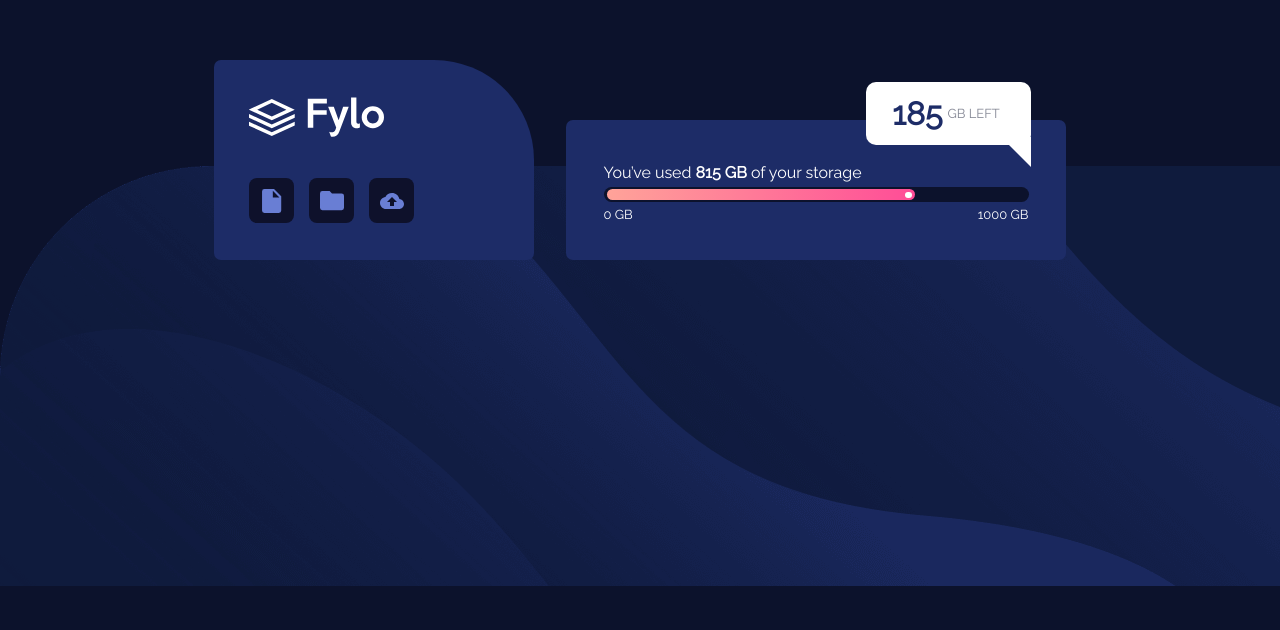
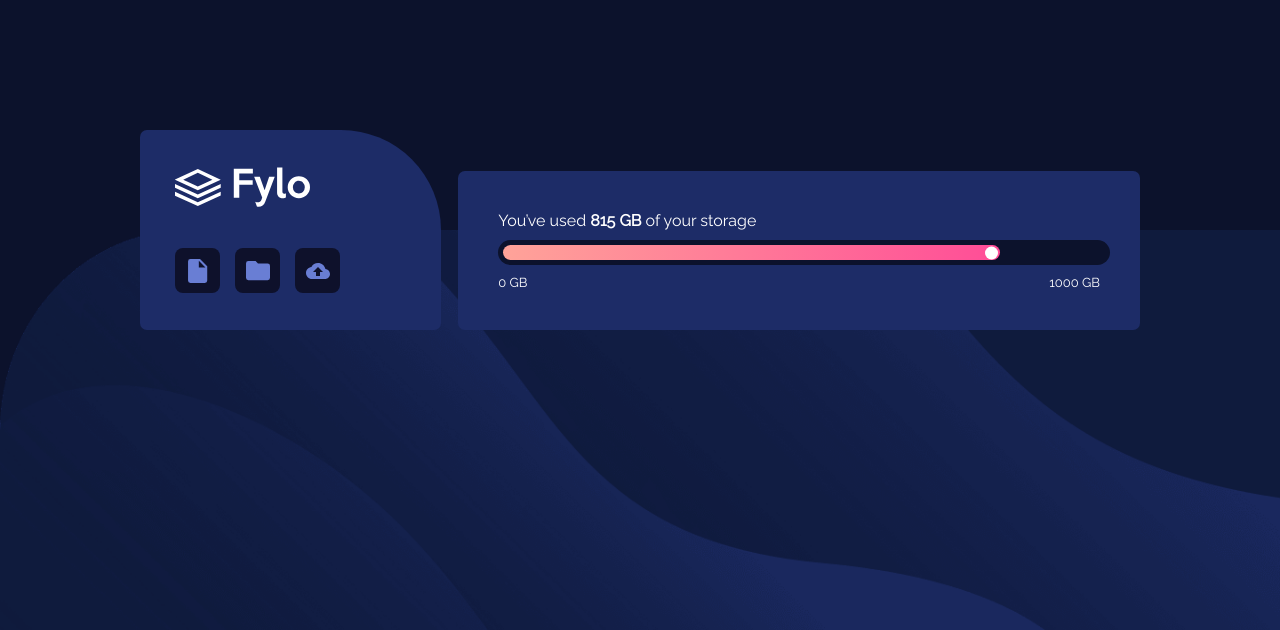
Before and after one commit to amitkle1/Ex-Fylo, a plain HTML site: page index.html in a window 1280 px wide. Shown: the part 170-800 px from the top of the page. Drawn offline with Linux system fonts and the light colour scheme.

Commit message:
Code review by Oz

```diff
--- a/style.css
+++ b/style.css
@@ -3,22 +3,29 @@
     padding: 0;
 }
 
-body {
+html {
+    height: 100%;
     background: url(./assets/bg-desktop.png) hsl(229, 57%, 11%);
     background-repeat: no-repeat;
-    background-position: 0 140%;
+    background-position: bottom;
+    background-size: 100% 50%;
+}
 
+body {
     color: #fff;
     font-family: 'Raleway', sans-serif;
     font-size: medium;
+    height: 100%;
+
+    display: flex;
+    align-items: center;
+    justify-content: center;
 }
 
 .container {
-    width: 80%;
-    margin: 230px auto;
-
+    width: 1000px;
     display: flex;
-    justify-content: center;
+    justify-content: space-between;
     align-items: flex-end;
 }
 
@@ -27,23 +34,20 @@ body {
 }
 
 .box_left {
-    margin-right: 32px;
     border-radius: 7px 100px 7px 7px;
     height: 200px;
-    width: 320px;
+    flex: .3;
+    padding-left: 35px;
 
     display: flex;
     flex-direction: column;
     justify-content: space-evenly;
 }
 
-.box_left > .element {
-    margin-left: 35px;
-}
-
 .icons_line {
     display: flex;
     justify-content: flex-start;
+
 }
 
 .icons_line > .icon {
@@ -60,20 +64,14 @@ body {
 
 .box_right {
     border-radius: 7px;
-    height: 140px;
-    width: 500px;
-
-    display: flex;
-    flex-direction: column;
-    justify-content: center;
-    align-items: center;
-
+    padding: 40px;
+    flex: .68;
     position: relative;
 }
 
-.box_right > .element {
-    width: 85%;
-    margin-top: 5px;
+.box_right:hover .tooltip {
+    opacity: 1;
+    transform: translateY(-17px);
 }
 
 .progress_bar {
@@ -81,30 +79,33 @@ body {
     height: 15px;
     border-radius: 50px;
     background-color: hsl(229, 57%, 11%);
+    margin: 10px 0;
+    padding: 5px;
 
+    overflow: hidden;
     display: flex;
     align-items: center;
 }
 
 .progress_value {
-    width: 70%;
+    position: relative;
+    width: 80%;
     padding: 1.3%;
-    margin-left: 0.8%;
     border-radius: 50px;
     background-image: linear-gradient(to right, hsl(6, 100%, 80%), hsl(335, 100%, 65%));
-
-    position: relative;
+    transition: width 1s .2s ease-in-out;
 }
 
-.point {
-    width: 0.3%;
-    padding: 1%;
+.progress_value::after {
+    content: '';
+    position: absolute;
+    top: 50%;
+    right: 2px;
+    transform: translateY(-50%);
+    width: 13px;
+    height: 13px;
     border-radius: 50px;
     background-color: #fff;
-
-    top: 30%;
-    right: 1%;
-    position: absolute;
 }
 
 .numbers_line {
@@ -118,6 +119,7 @@ body {
     height: 45%;
     background-color: #fff;
     border-radius: 10px;
+    opacity: 0;
 
     top: -27%;
     right: 7%;
@@ -126,6 +128,8 @@ body {
     display: flex;
     justify-content: center;
     align-items: center;
+
+    transition: all .3s .2s ease-out;
 }
 
 .tooltip > h1 {
@@ -143,10 +147,31 @@ body {
     width: 0;
     height: 0;
     border-left: 30px solid transparent;
+    border-top: 30px solid #fff;
 
     top: 87%;
     right: 0%;
     position: absolute;
+}
 
-    border-top: 30px solid #fff;
+@media only screen and (max-width: 1050px) {
+    .container {
+        width: 90%;
+    }
 }
+
+@media only screen and (max-width: 700px) {
+    .container {
+        display: block;
+    }
+
+    .box_left {
+        margin-bottom: 15px;
+    }
+
+    html {
+        background: url(./assets/bg-mobile.png);
+        background-repeat: no-repeat;
+        background-size: cover;
+    }
+}
```
